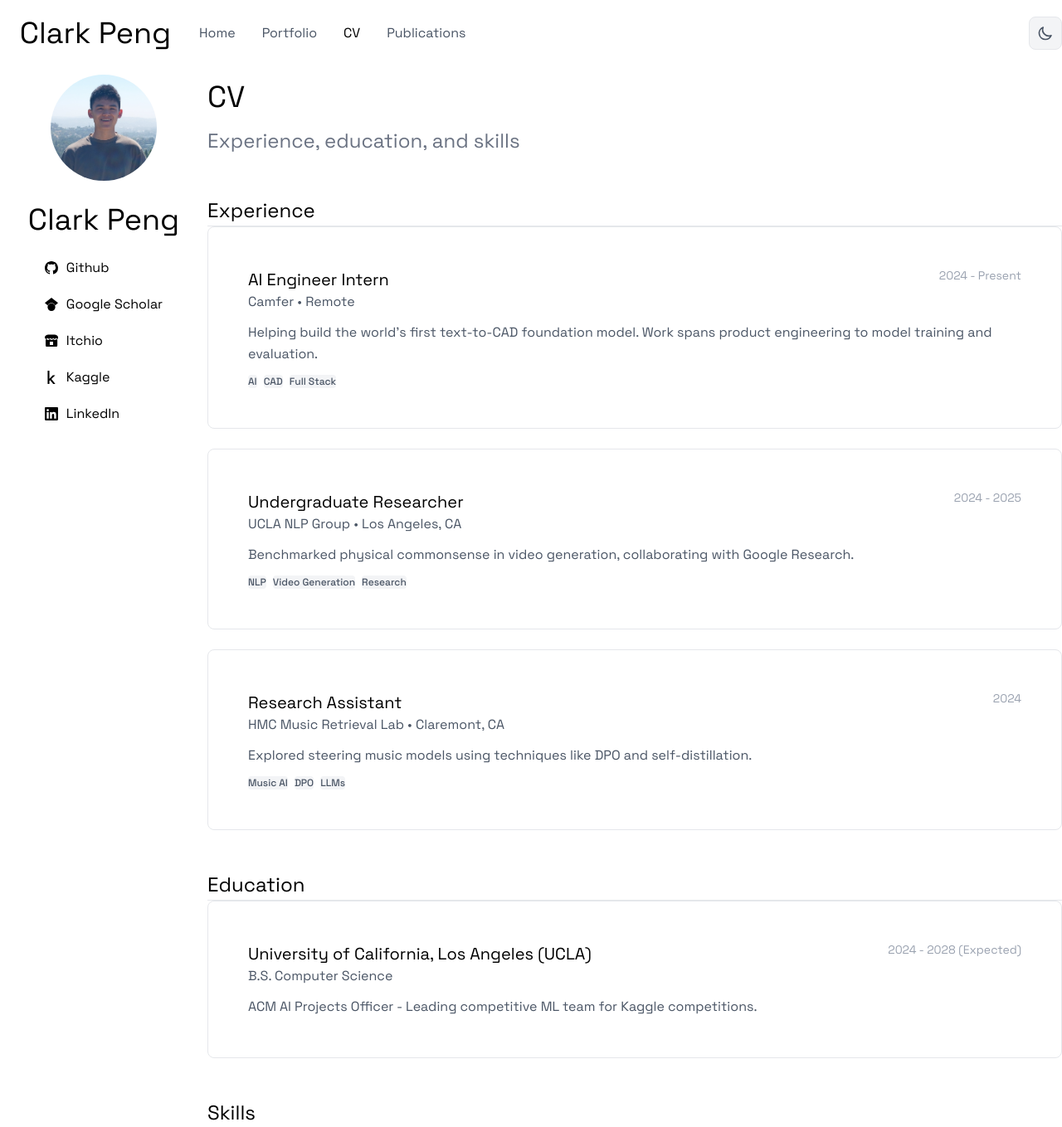
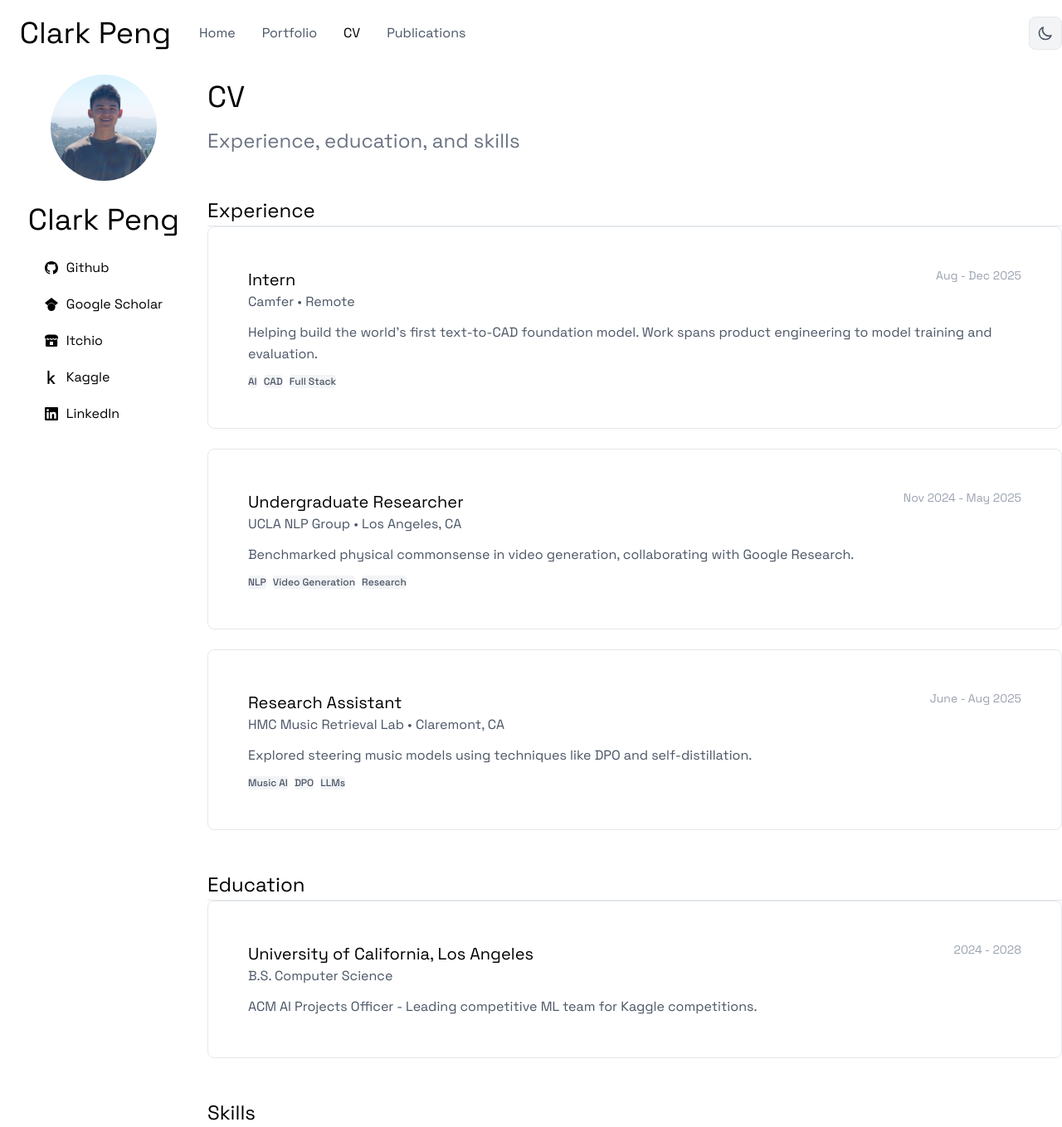
Before and after one commit to clarkipeng/clarkipeng.github.io, a React (Vite) app: page /cv in a window 1280 px wide. Shown: the top 1359 px of the page at 83% size. Built offline with nearby package versions, Linux system fonts and the light colour scheme.

Commit message:
fix sitedata

```diff
--- a/src/data/siteData.ts
+++ b/src/data/siteData.ts
@@ -6,7 +6,7 @@
 // === PERSONAL INFO ===
 export const siteConfig = {
     name: "Clark Peng",
-    title: "CS @ UCLA | Intern @ camfer (YC S24) | ML Researcher",
+    title: "CS @ UCLA | Prev Intern @ camfer (YC S24) | ML Researcher",
     bio: "CS @ UCLA",
     location: "San Jose, CA",
     email: "cipeng@ucla.edu",
@@ -68,6 +68,7 @@ On campus, I lead the competitive ML team as an ACM AI Projects Officer, where w
 // === PORTFOLIO PROJECTS ===
 export const portfolioProjects = [
     {
+        id: 1,
         title: "3D Slime Simulation",
         description: "1 Week projects playing around with compute shaders on Unity",
         image: "/images/Slime3D_Shot.png",
@@ -80,6 +81,7 @@ export const portfolioProjects = [
         videoEmbed: "https://www.youtube.com/embed/5Bj0ZGDzans",
     },
     {
+        id: 2,
         title: "4D Fruit Merging Game",
         description: "Interactive 4D fruit merging game with custom graphics engine built from scratch using OpenGL and C++.",
         image: "/images/gameImage.png",
@@ -92,6 +94,7 @@ export const portfolioProjects = [
         videoEmbed: "https://www.youtube.com/embed/5Bj0ZGDzans",
     },
     {
+        id: 3,
         title: "VideoPhy-2",
         description: "Benchmark for evaluating physical commonsense in AI-generated videos with UCLA NLP and Google Research.",
         // image: "/images/videophy2_long.png",
@@ -105,6 +108,7 @@ export const portfolioProjects = [
         ],
     },
     {
+        id: 4,
         title: "Arm Agent RL Project",
         description: "Robotic hand trained with PPO reinforcement learning to grasp objects. Built with Unity MLAgents and Blender.",
         image: "/images/RLHandTarget.png",
@@ -116,6 +120,7 @@ export const portfolioProjects = [
         videoEmbed: "https://www.youtube.com/embed/_yNpbxOqKTU?list=PLvzAuMPAVywO6-RWFGfXoudk62ZEKDIuk",
     },
     {
+        id: 5,
         title: "Event Detection via PDF Regression",
         description: "Novel regression approach for time series event detection using probability density functions.",
         image: "/images/PDFR.gif",
@@ -127,6 +132,7 @@ export const portfolioProjects = [
         ],
     },
     {
+        id: 6,
         title: "Optimized Raytracer from Scratch",
         description: "Optimized raytracing renderer with reflections, refractions, and global illumination. Built in C++.",
         image: "/images/raytracer.jpeg",
@@ -166,11 +172,11 @@ export const publications = [
 export const experience = [
     {
         id: 1,
-        role: "AI Engineer Intern",
+        role: "Intern",
         company: "Camfer",
         companyUrl: "https://camfer.dev",
         location: "Remote",
-        period: "2024 - Present",
+        period: "Aug - Dec 2025",
         description: "Helping build the world's first text-to-CAD foundation model. Work spans product engineering to model training and evaluation.",
         tags: ["AI", "CAD", "Full Stack"],
     },
@@ -180,7 +186,7 @@ export const experience = [
         company: "UCLA NLP Group",
         companyUrl: "https://web.cs.ucla.edu/~kwchang/members/",
         location: "Los Angeles, CA",
-        period: "2024 - 2025",
+        period: "Nov 2024 - May 2025",
         description: "Benchmarked physical commonsense in video generation, collaborating with Google Research.",
         tags: ["NLP", "Video Generation", "Research"],
     },
@@ -190,7 +196,7 @@ export const experience = [
         company: "HMC Music Retrieval Lab",
         companyUrl: "https://sites.google.com/g.hmc.edu/hmc-mir",
         location: "Claremont, CA",
-        period: "2024",
+        period: "June - Aug 2025",
         description: "Explored steering music models using techniques like DPO and self-distillation.",
         tags: ["Music AI", "DPO", "LLMs"],
     },
@@ -199,9 +205,9 @@ export const experience = [
 export const education = [
     {
         id: 1,
-        school: "University of California, Los Angeles (UCLA)",
+        school: "University of California, Los Angeles",
         degree: "B.S. Computer Science",
-        period: "2024 - 2028 (Expected)",
+        period: "2024 - 2028",
         description: "ACM AI Projects Officer - Leading competitive ML team for Kaggle competitions.",
     },
 ];
```
